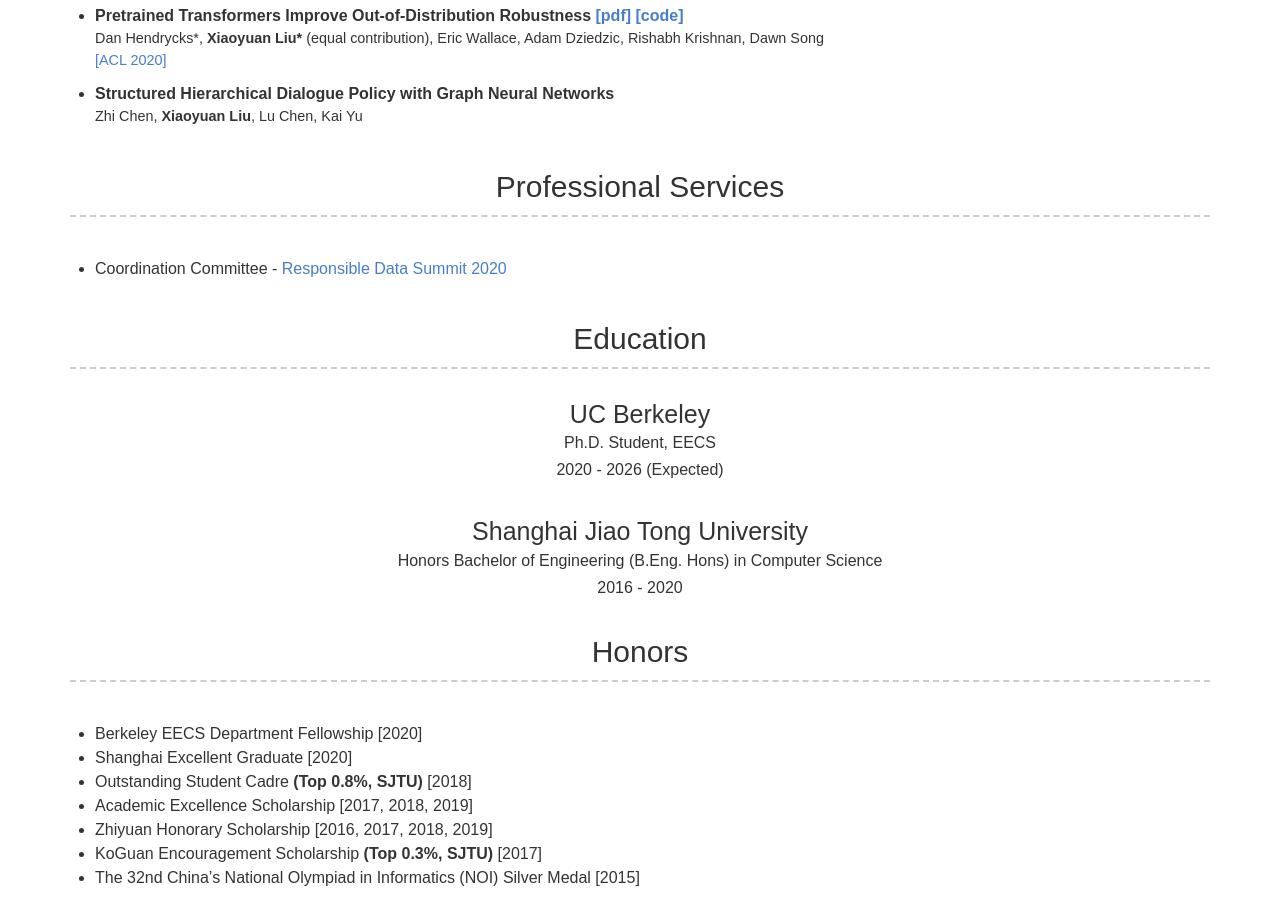
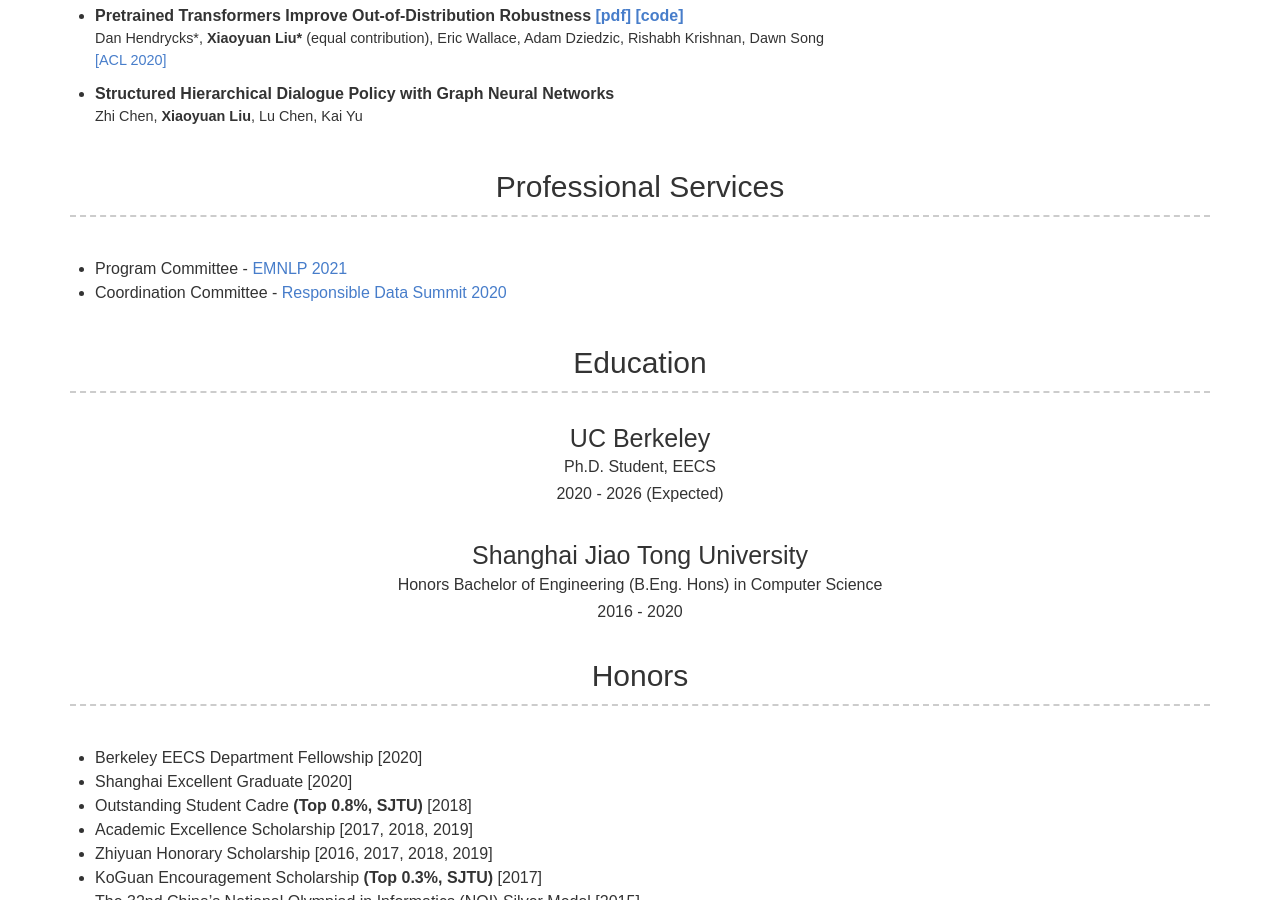
Before and after one commit to sproogen/modern-resume-theme, a Jekyll site: the page built from index.md, in a window 1280 px wide and 900 px high, scrolled down 1000 px. Built offline with Jekyll 4.4.1, drawn with Linux system fonts in a browser that asks for light colours; nearby versions of some CDN libraries; some web fonts are replaced.

Commit message:
add emnlp

```diff
--- a/_config.yml
+++ b/_config.yml
@@ -29,6 +29,7 @@ about_content: | # this will include new lines to allow paragraphs
 # Service Section
 
 service_content: |
+  - Program Committee - [EMNLP 2021](https://2021.emnlp.org/)
   - Coordination Committee - [Responsible Data Summit 2020](https://responsibledata.ai/)
 
 # Honors Section
```
